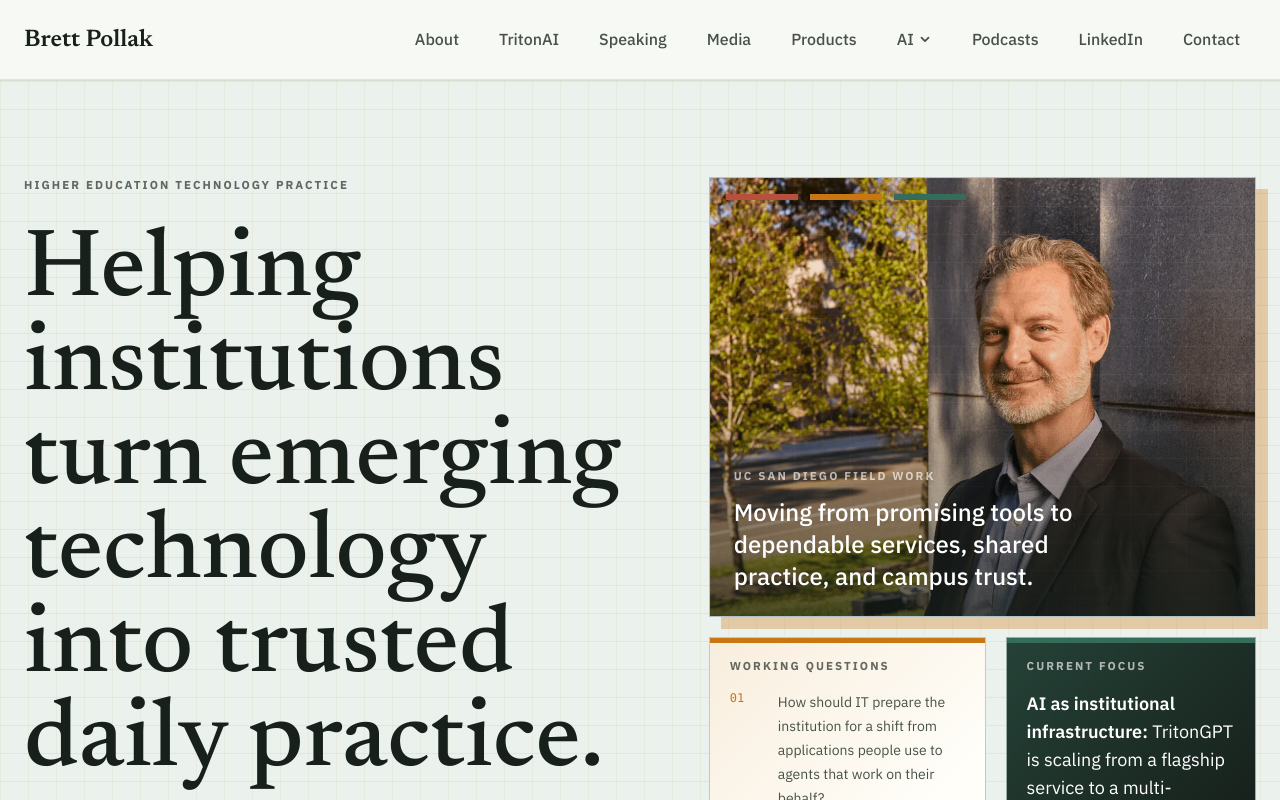
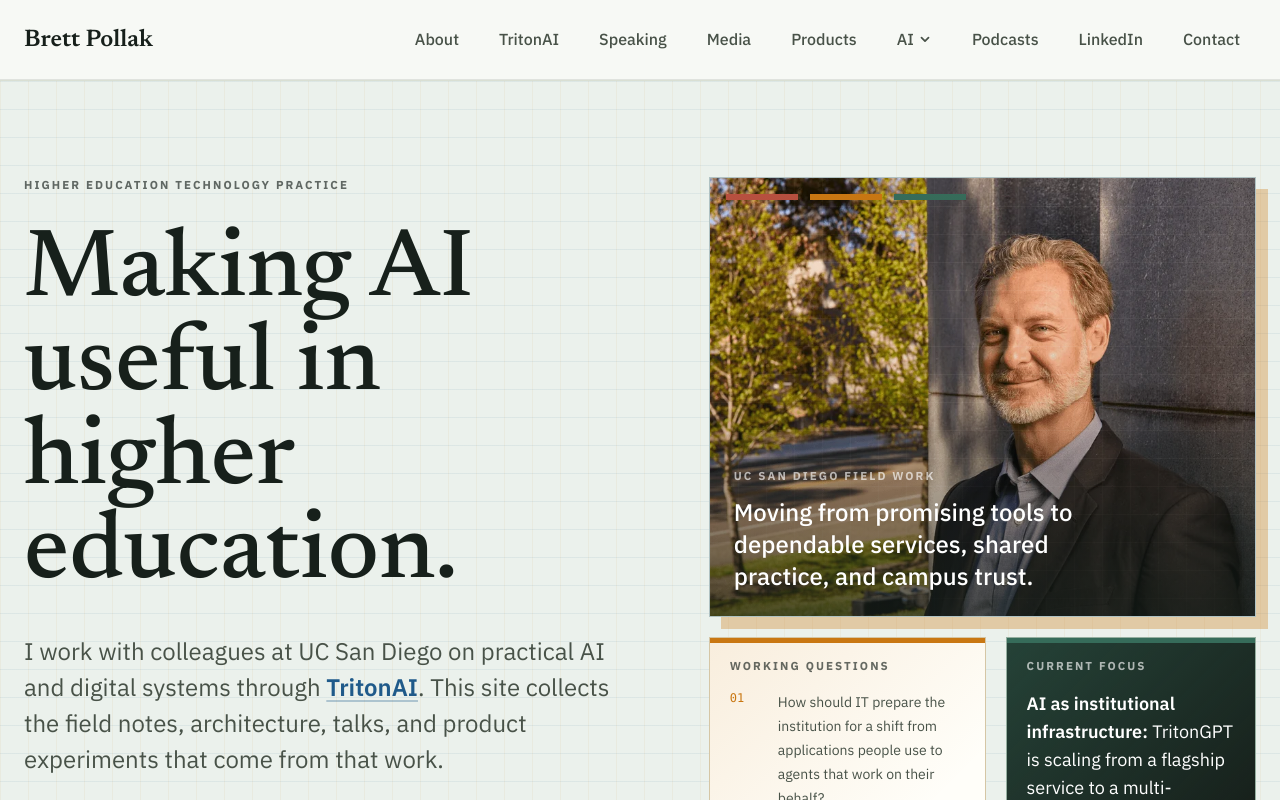
Before and after one commit to bpollak/brettpollak-website, a Next.js app: page / in a window 1280 px wide. Shown: the top 800 px of the page. Built offline with nearby package versions, Linux system fonts and the light colour scheme.

Commit message:
Update home page headline

```diff
--- a/app/page.tsx
+++ b/app/page.tsx
@@ -205,7 +205,7 @@
             <div>
               <p className="rule-label mb-8">Higher education technology practice</p>
               <h1 className="text-5xl sm:text-6xl md:text-7xl xl:text-8xl leading-[1.08] sm:leading-[1.02] lg:leading-[0.98] font-medium text-[#17201b] max-w-[20rem] sm:max-w-4xl">
-                Helping institutions turn emerging technology into trusted daily practice.
+                Making AI useful in higher education.
               </h1>
               <p className="mt-8 max-w-2xl text-xl md:text-2xl leading-9 text-[#485248]">
                 I work with colleagues at UC San Diego on practical AI and digital systems through{' '}
```
